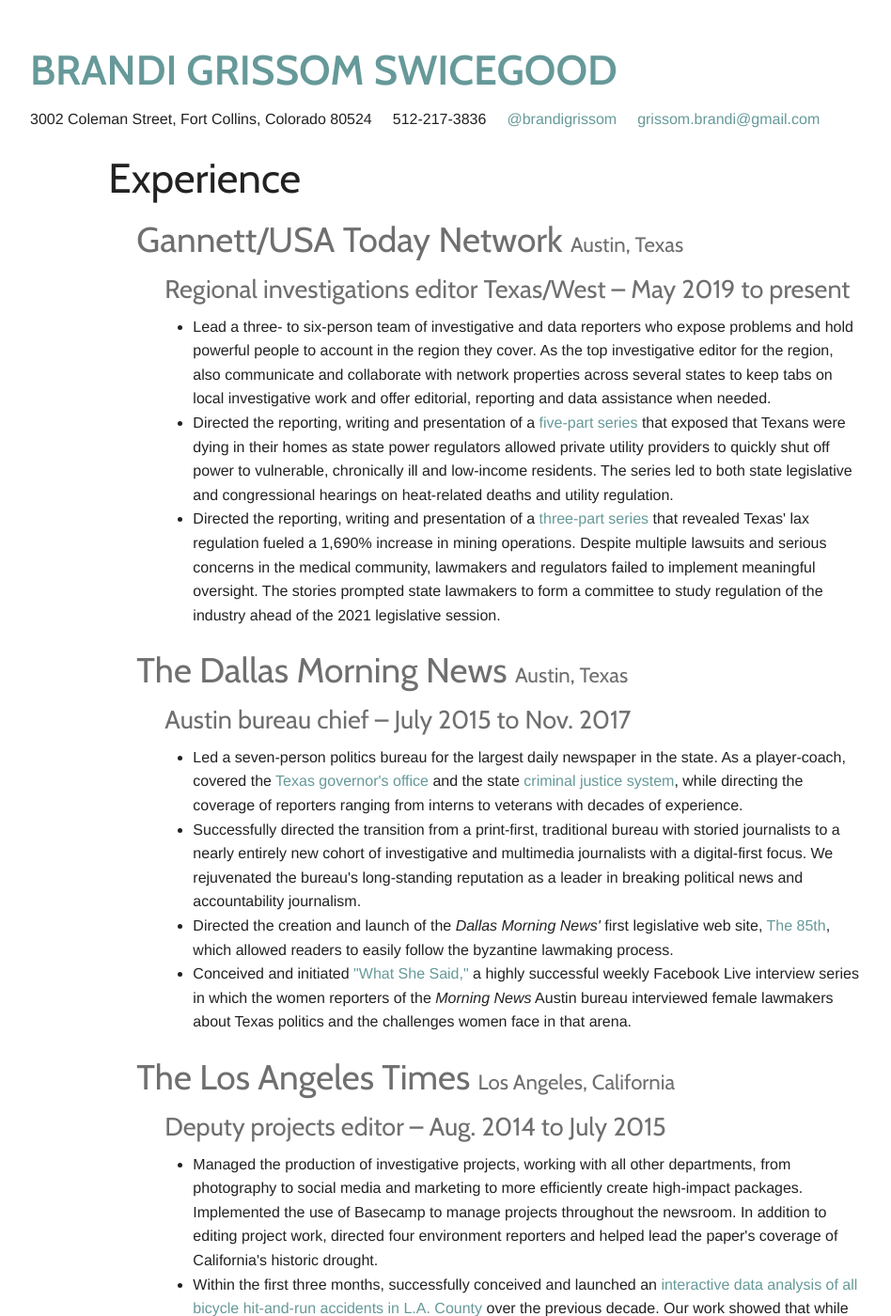
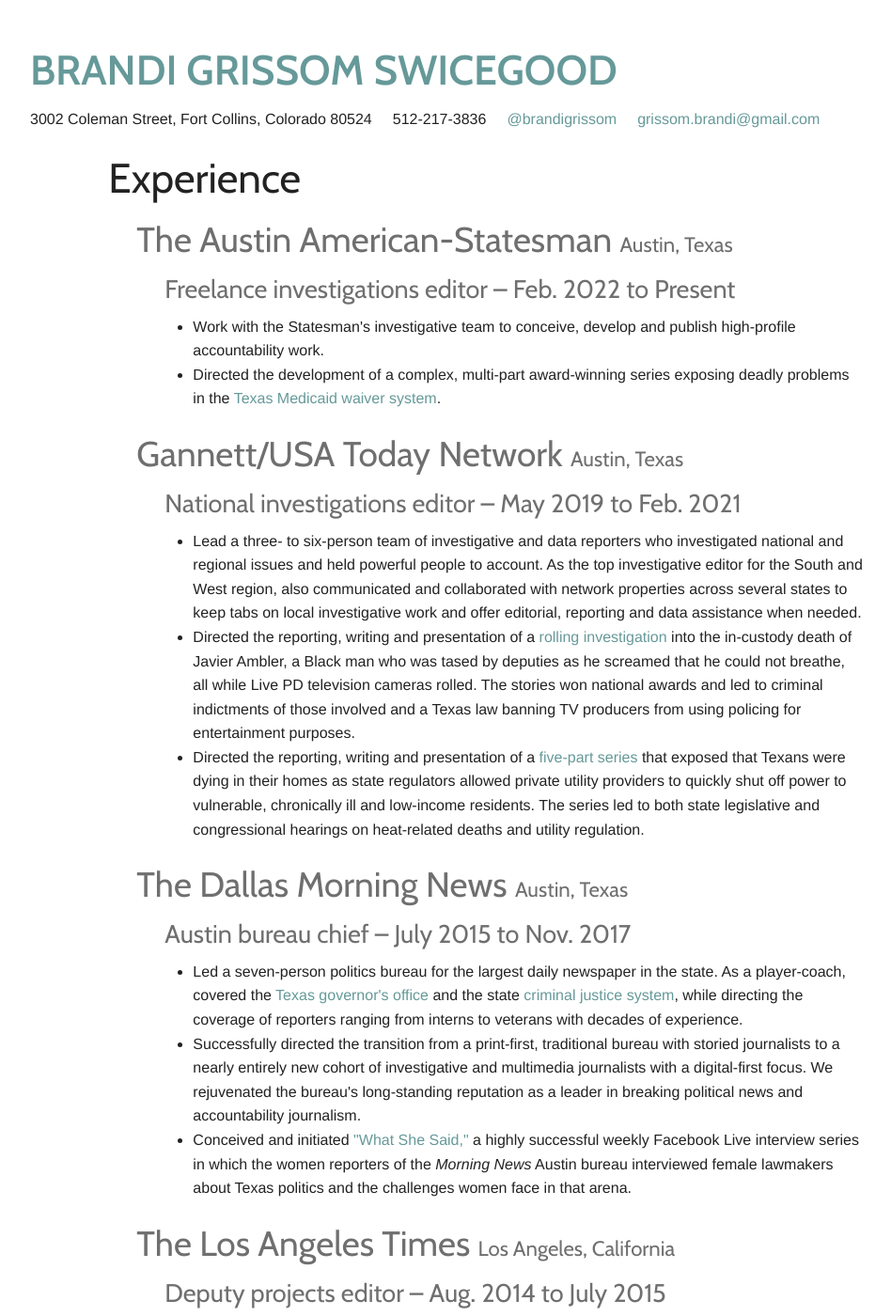
Before and after one commit to BrandiGrissom/resume, a Jekyll site: the page built from index.html, in a window 1280 px wide and 1400 px high. Shown: the whole window at 94% size, without its empty margins (123-1071 px from the left). Built offline with Jekyll 4.4.1, drawn with Linux system fonts in a browser that asks for light colours.

Commit message:
Adding freelance and amending USA Today.html

```diff
--- a/index.html
+++ b/index.html
@@ -17,16 +17,30 @@
     <h1>Experience</h1>
 
       <h2 class="subheader">
+      The Austin American-Statesman
+      <small>Austin, Texas</small>
+    </h2>
+
+    <h3 class="subheader">Freelance investigations editor – Feb. 2022 to Present</h3>
+
+    <ul>
+      <li>Work with the Statesman's investigative team to conceive, develop and publish high-profile accountability work.
+      <li>Directed the development of a complex, multi-part award-winning series exposing deadly problems in the <a href=https://www.statesman.com/in-depth/news/investigates/2022/12/14/texas-medicaid-waiver-system-investigation-disabled-abandoned/69706529007/">Texas Medicaid waiver system</a>.
+     </ul>
+
+
+    <h2 class="subheader">
       Gannett/USA Today Network
       <small>Austin, Texas</small>
     </h2>
 
-    <h3 class="subheader">Regional investigations editor Texas/West – May 2019 to present</h3>
+    <h3 class="subheader">National investigations editor – May 2019 to Feb. 2021</h3>
 
     <ul>
-      <li>Lead a three- to six-person team of investigative and data reporters who expose problems and hold powerful people to account in the region they cover. As the top investigative editor for the region, also communicate and collaborate with network properties across several states to keep tabs on local investigative work and offer editorial, reporting and data assistance when needed.
-      <li>Directed the reporting, writing and presentation of a <a href=https://stories.usatodaynetwork.com/hostagetoheat/texas-heat-summer-temperatures-electricity-power-cut-off/site/gatehousenews.com">five-part series</a> that exposed that Texans were dying in their homes as state power regulators allowed private utility providers to quickly shut off power to vulnerable, chronically ill and low-income residents. The series led to both state legislative and congressional hearings on heat-related deaths and utility regulation.
-      <li>Directed the reporting, writing and presentation of a <A href=https://stories.usatodaynetwork.com/a-world-rocked/>three-part series</a> that revealed Texas' lax regulation fueled a 1,690% increase in mining operations. Despite multiple lawsuits and serious concerns in the medical community, lawmakers and regulators failed to implement meaningful oversight. The stories prompted state lawmakers to form a committee to study regulation of the industry ahead of the 2021 legislative session.
+      <li>Lead a three- to six-person team of investigative and data reporters who investigated national and regional issues and held powerful people to account. As the top investigative editor for the South and West region, also communicated and collaborated with network properties across several states to keep tabs on local investigative work and offer editorial, reporting and data assistance when needed.
+      <li>Directed the reporting, writing and presentation of a <a href=https://www.statesman.com/story/lifestyle/public-safety/2020/06/08/austin-area-police-chase-ends-in-death-as-lsquolive-pdrsquo-cameras-roll/43273631/">rolling investigation</a> into the in-custody death of Javier Ambler, a Black man who was tased by deputies as he screamed that he could not breathe, all while Live PD television cameras rolled. The stories won national awards and led to criminal indictments of those involved and a Texas law banning TV producers from using policing for entertainment purposes.
+      <li>Directed the reporting, writing and presentation of a <a href=https://stories.usatodaynetwork.com/hostagetoheat/texas-heat-summer-temperatures-electricity-power-cut-off/site/gatehousenews.com">five-part series</a> that exposed that Texans were dying in their homes as state regulators allowed private utility providers to quickly shut off power to vulnerable, chronically ill and low-income residents. The series led to both state legislative and congressional hearings on heat-related deaths and utility regulation.
+
     </ul>
 
 
@@ -40,7 +54,6 @@
     <ul>
       <li>Led a seven-person politics bureau for the largest daily newspaper in the state. As a player-coach, covered the <a href="http://www.dallasnews.com/news/texas-legislature/2017/03/01/major-conservatives-piggy-banks-behind-texas-obsession-amending-constitution">Texas governor's office</a> and the state <a href="http://www.dallasnews.com/news/dallas-ambush/2016/07/16/fatal-encounters-suspects-deaths-rise-across-texas-even-arrests-drop">criminal justice system</a>, while directing the coverage of reporters ranging from interns to veterans with decades of experience.
       <li>Successfully directed the transition from a print-first, traditional bureau with storied journalists to a nearly entirely new cohort of investigative and multimedia journalists with a digital-first focus. We rejuvenated the bureau's long-standing reputation as a leader in breaking political news and accountability journalism.
-      <li>Directed the creation and launch of the <em>Dallas Morning News'</em> first legislative web site, <a href="http://interactives.dallasnews.com/2017/the-85th/">The 85th</a>, which allowed readers to easily follow the byzantine lawmaking process.
       <li>Conceived and initiated <a href="https://www.facebook.com/pg/dmnpolitics/videos/">"What She Said,"</a> a highly successful weekly Facebook Live interview series in which the women reporters of the <em>Morning News</em> Austin bureau interviewed female lawmakers about Texas politics and the challenges women face in that arena.
     </ul>
 
```
